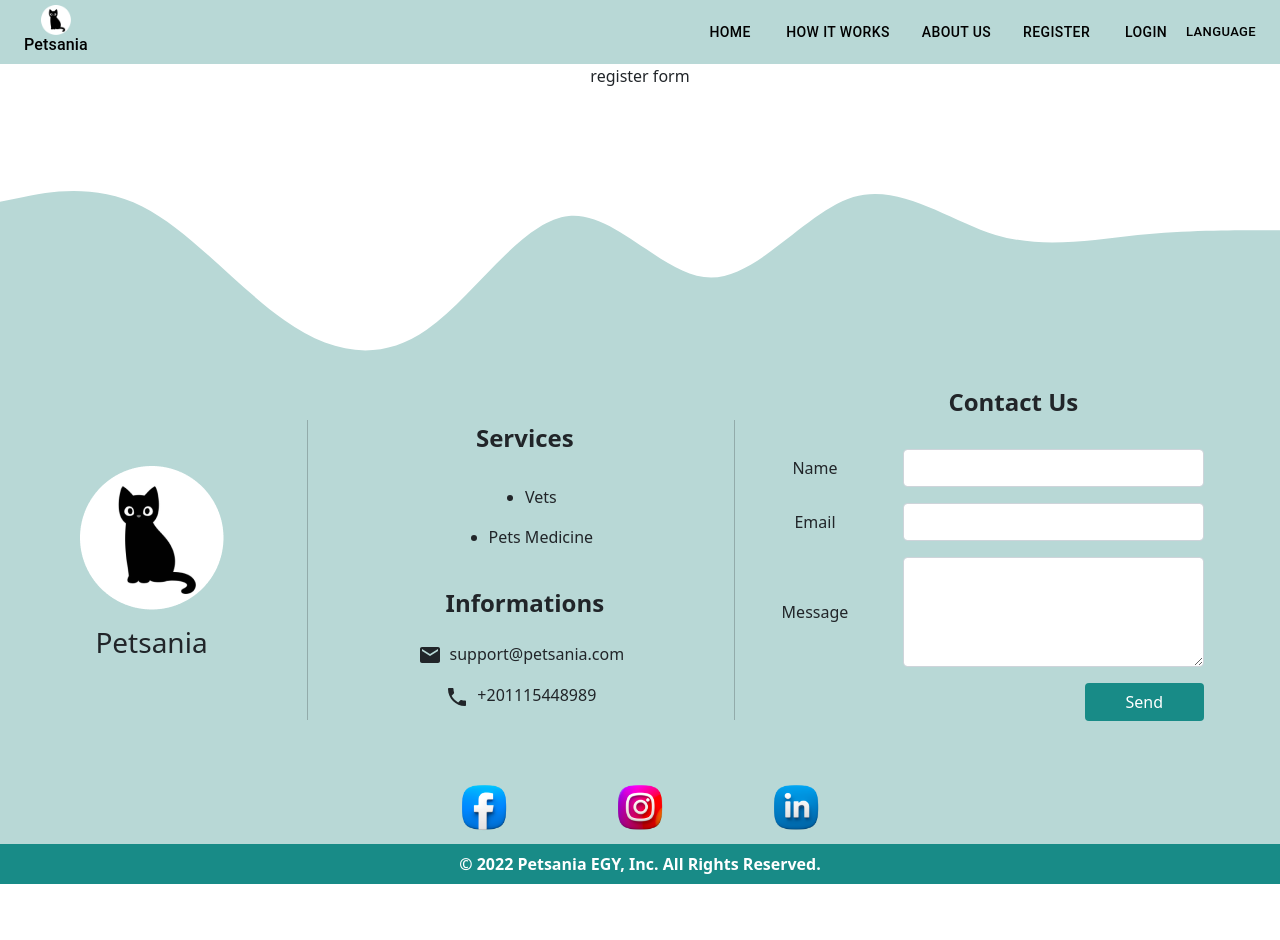
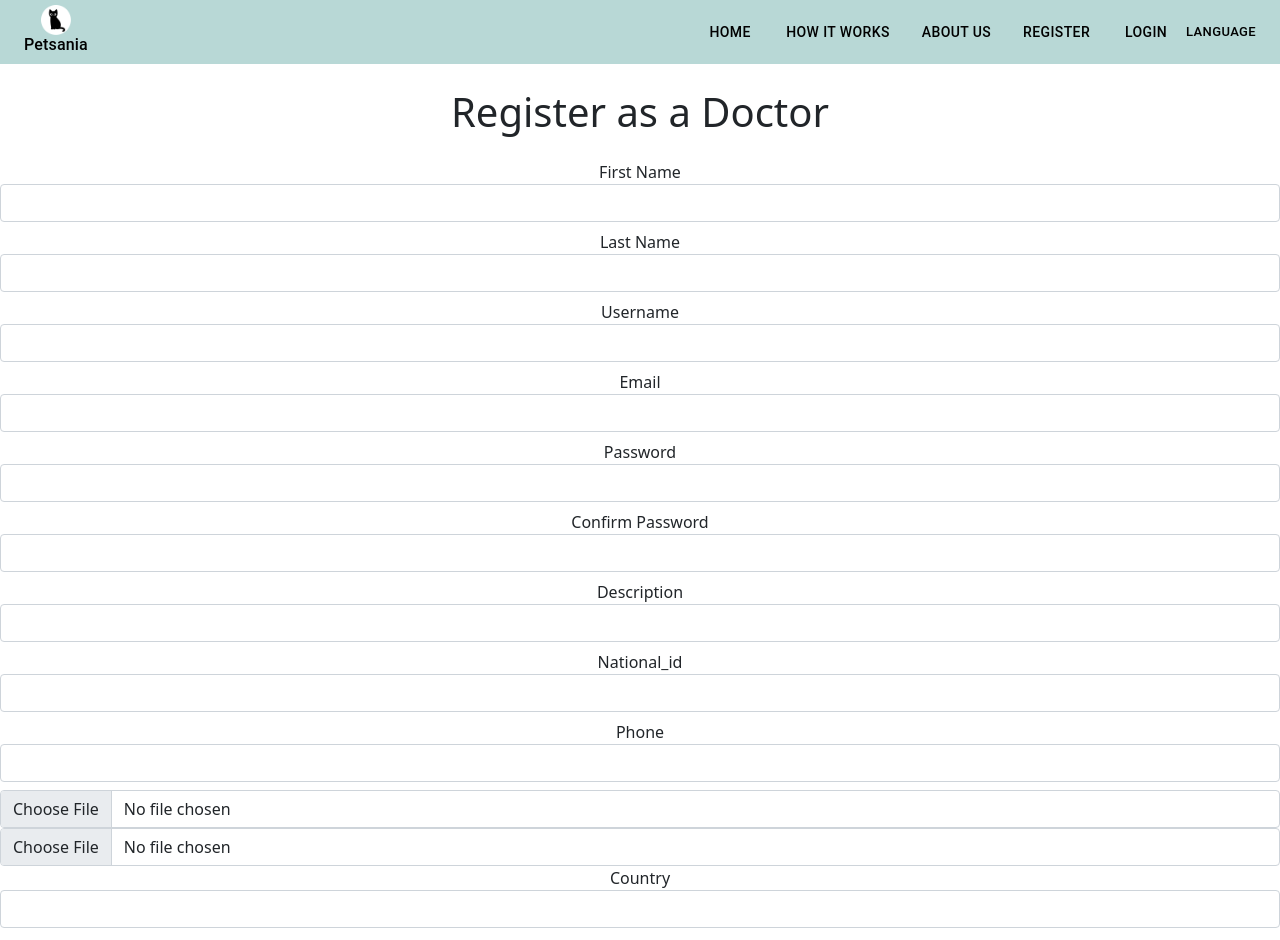
Before and after one commit to aekhatean/pets-treatment, a React (Create React App) app in the folder frontend/: page /register in a window 1280 px wide. Shown: the top 940 px of the page. Before the commit the page ends 884 px from the top, so only its background shows below. Built offline with nearby package versions, Linux system fonts and the light colour scheme.

Commit message:
intial register as a doctor

```diff
--- a/frontend/package.json
+++ b/frontend/package.json
@@ -14,12 +14,14 @@
     "@testing-library/user-event": "^13.5.0",
     "bootstrap": "^5.1.3",
     "formik": "^2.2.9",
+    "formik-file-and-image-input": "^0.0.6",
     "prop-types": "^15.8.1",
     "react": "^17.0.2",
     "react-dom": "^17.0.2",
     "react-redux": "^7.2.6",
     "react-router-dom": "5.3.0",
     "react-scripts": "5.0.0",
+    "reactstrap": "^9.0.1",
     "redux": "^4.1.2",
     "redux-devtools-extension": "^2.13.9",
     "redux-thunk": "^2.4.1",
--- /dev/null
+++ b/frontend/src/components/TextField.js
@@ -0,0 +1,18 @@
+import React from "react";
+import { ErrorMessage, useField } from "formik";
+const TextFeild = ({label, ...props}) => {
+    const [field, meta] = useField(props);
+    console.log(field, meta);
+    return (
+        <div className="mb-2">
+            <label htmlFor={field.name}>{label}</label>
+            <input
+                className={`form-control shadow-none ${meta.touched && meta.error && 'is-invalid'}`}
+                {...field} {...props}
+                autoComplete="off"
+            />
+            <ErrorMessage name={field.name} component="div"  className="error"/>
+        </div>
+    )
+}
+export default TextFeild;
--- a/frontend/src/pages/Register.js
+++ b/frontend/src/pages/Register.js
@@ -1,7 +1,105 @@
 import React from 'react';
+import { Formik, Form } from 'formik'
+import TextFeild from '../components/TextField';
+import * as Yup from 'yup';
+import {Input} from "reactstrap";
 
 function Register() {
-  return <div>register form</div>;
+    const validate = Yup.object({
+        firstName:Yup.string()
+        .max(15, "First Name can't be more than 20 character")
+        .required("First Name is required"),
+        lastName:Yup.string()
+        .max(15, "Last Name can't be more than 20 character")
+        .required("Last Name required"),
+        email:Yup.string()
+        .email("Invaild email")
+        .required("Email is required"),
+        password:Yup.string()
+        .min(8, "Password must be at least 8 characters")
+        .required("Password is required"),
+        confirmPassword:Yup.string()
+        .oneOf([Yup.ref('password'), null], 'Password must match')
+        .required("Confirm password is required"),
+        description:Yup.string()
+        .max(1000, "Can't write a description more than 1000 character")
+        .required("Description is required"),
+        national_id:Yup.string()
+        .max(14, "National id acn't be more than 14 character")
+        .required("National id is required"),
+
+
+        // edit phone num with regex
+        phone:Yup.string()
+        .max(11, "Eqyptian num")
+        .required("Phone is required"),
+
+
+        // edit next 3 to be drop down
+        country:Yup.string()
+        .required("Country is required"),
+        city:Yup.string()
+        .required("City is required"),
+        area:Yup.string()
+        .required("Area is required"),
+
+
+
+    })
+    return (
+        <Formik
+            initialValues={{
+                firstName:'',
+                lastName:'',
+                email:'',
+                password:'',
+                confirmPassword:'',
+                description: '',
+                national_id: '',
+                phone: '',
+                country: '',
+                city: '',
+                area: '',
+                syndicate_id: '',
+                photo: '',
+
+
+            }}
+            validationSchema={validate}
+            onSubmit={values =>{
+                console.log(values)
+            }}
+        >
+            {formProps => (
+                <div>
+                    <h1 className='my-4 font-weight-bold-display-4'>Register as a Doctor</h1>
+                    <Form>
+                        <TextFeild label="First Name" name="firstName" type="text"/>
+                        <TextFeild label="Last Name" name="lastName" type="text"/>
+                        <TextFeild label="Username" name="username" type="text"/>
+                        <TextFeild label="Email" name="email" type="email"/>
+                        <TextFeild label="Password" name="password" type="password"/>
+                        <TextFeild label="Confirm Password" name="confirmPassword" type="password"/>
+                        <TextFeild label="Description" name="description" type="text"/>
+                        <TextFeild label="National_id" name="national_id" type="text"/>
+                        <TextFeild label="Phone" name="phone" type="text"/>
+                        <Input type="file" name="photo" onChange={(event) => formProps.setFieldValue('photo', event.target.files[0])}/>
+                        <Input type="file" name="syndicate_id" onChange={(event) => formProps.setFieldValue('syndicate_id', event.target.files[0])}/>
+                        {/* edit to be drop down */}
+                        <TextFeild label="Country" name="country" type="text"/>
+                        <TextFeild label="City" name="city" type="text"/>
+                        <TextFeild label="Area" name="area" type="text"/>
+
+
+
+                        <button className='btn mt-3 btn-dark' type='submit'>Submit</button>
+                        <button className='btn mt-3 ml-3 btn-danger' type='reset'>Reset</button>
+                    </Form>
+                </div>
+            )}
+        </Formik>
+    )
+
 }
 
 export default Register;
```
Also changed, not shown: frontend/src/components/FileUpolad.js (added, +38 -0 lines), 2 other files (tests, documents, lock files or other folders).
